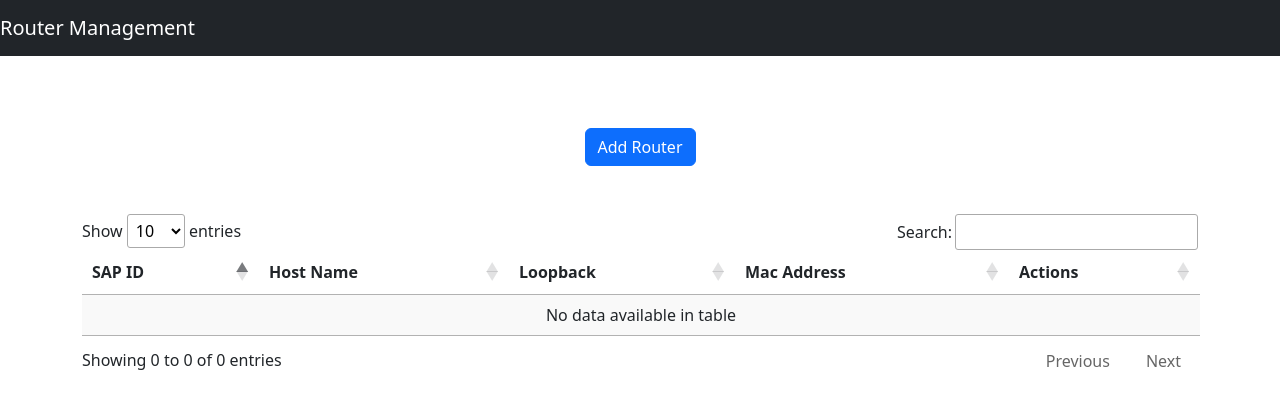
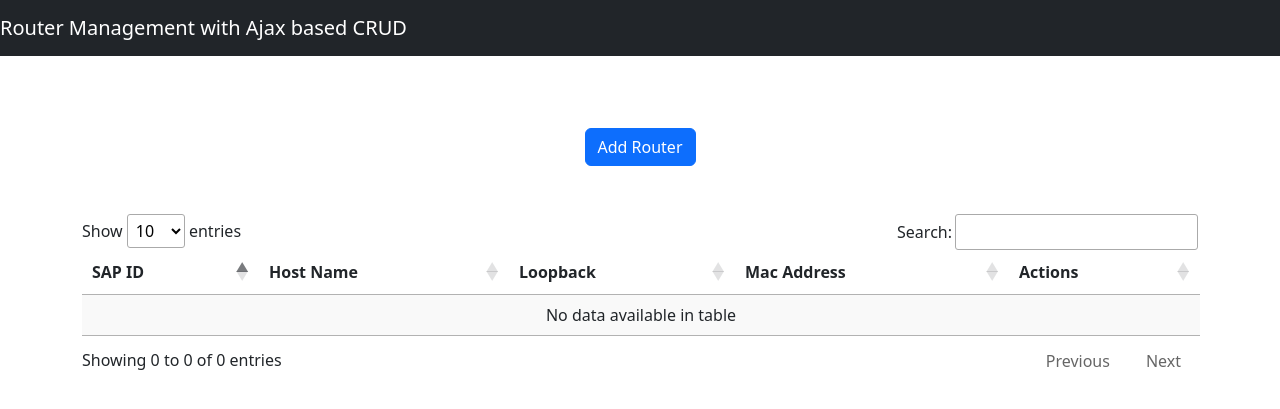
Before and after one commit to anuj509/Software-Developer_-Python-Role, a Django app: page / in a window 1280 px wide. Shown: the top 409 px of the page. Run offline with Django 3.2, Linux system fonts and the light colour scheme; data that the repository does not hold is empty; some libraries are stand-ins or nearby versions.

Commit message:
Heading changed exercise 1

```diff
--- a/exercise_1/listing/templates/index.html
+++ b/exercise_1/listing/templates/index.html
@@ -23,7 +23,7 @@
 <body>
 
     <nav class="navbar navbar-expand-md navbar-dark bg-dark fixed-top">
-        <a class="navbar-brand" href="#">Router Management</a>
+        <a class="navbar-brand" href="#">Router Management with Ajax based CRUD</a>
         <button class="navbar-toggler" type="button" data-toggle="collapse" data-target="#navbarsExampleDefault"
             aria-controls="navbarsExampleDefault" aria-expanded="false" aria-label="Toggle navigation">
             <span class="navbar-toggler-icon"></span>
```
Also changed, not shown: exercise_1/README.md.
